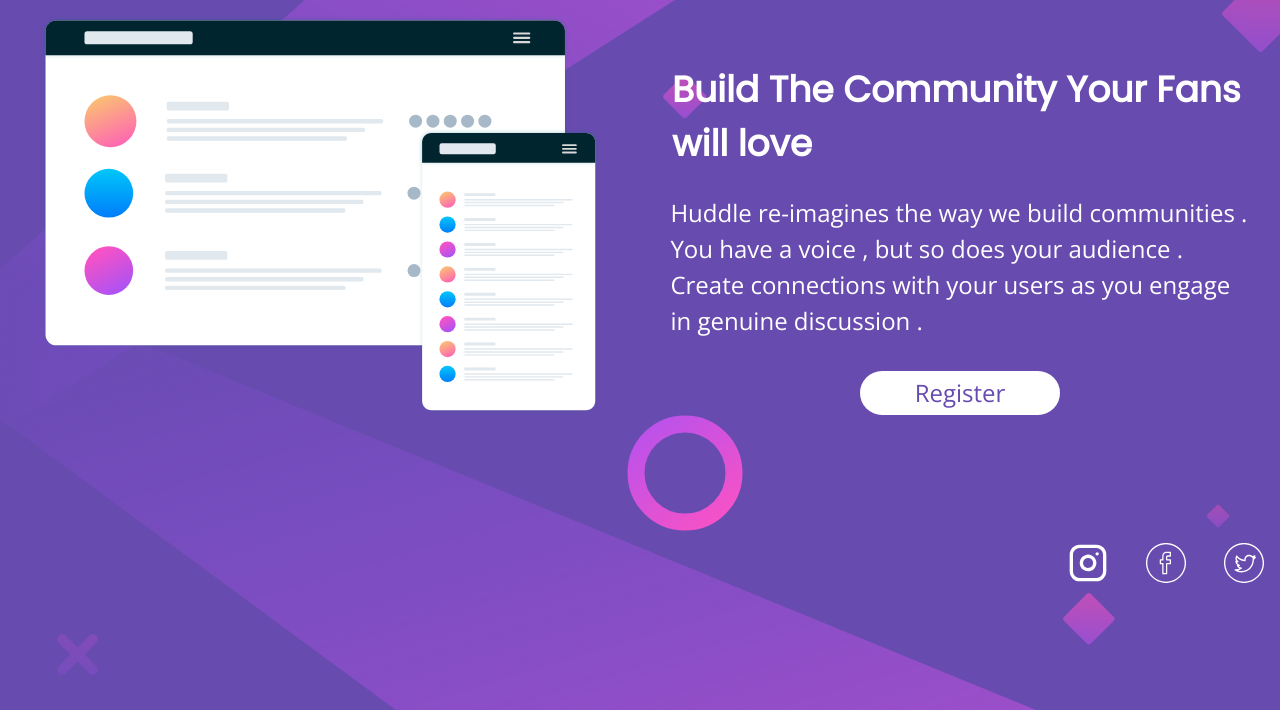
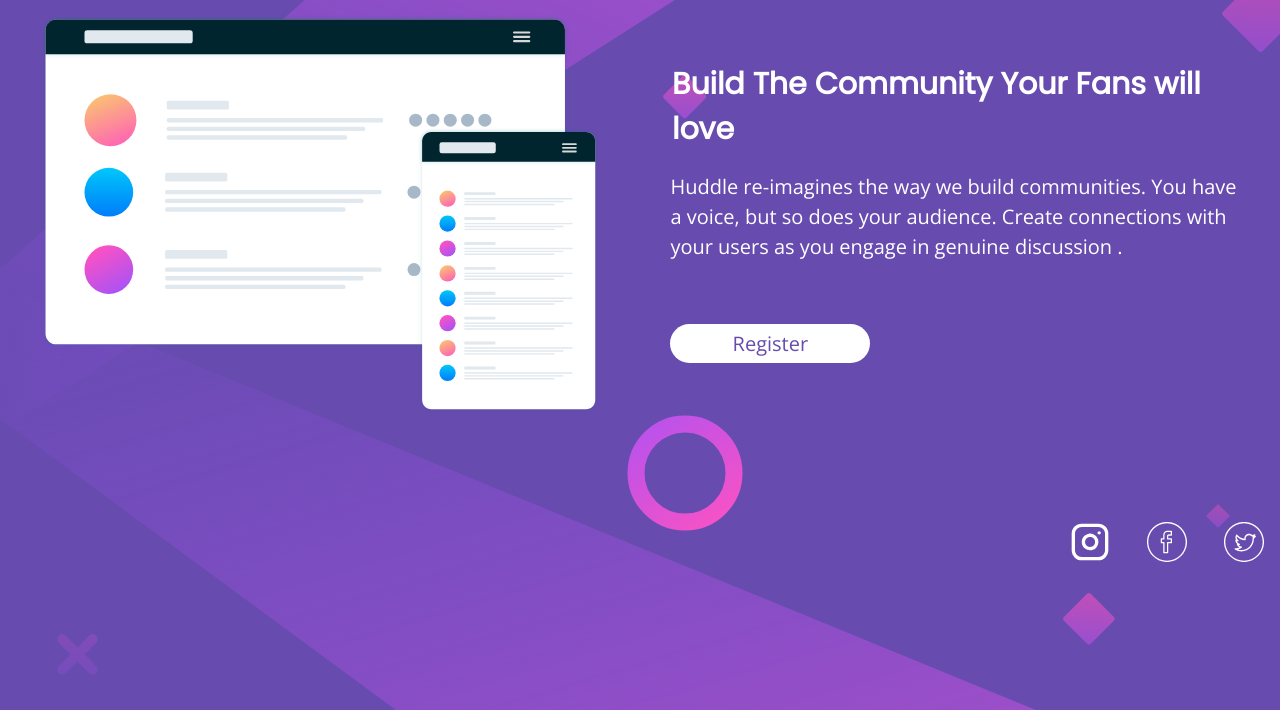
Before and after one commit to Khaltech99/huddle-landing-page, a plain HTML site: page index.html in a window 1280 px wide. Shown: the part 90-800 px from the top of the page. Drawn offline with nearby package versions, Linux system fonts and the light colour scheme.

Commit message:
project successful

```diff
--- a/CSS/style.css
+++ b/CSS/style.css
@@ -10,8 +10,9 @@ body {
     background-repeat: no-repeat;
     background-attachment: fixed;
     background-color: var(--Violet);
-    font-size: 20px;
+    font-size: 15px;
     line-height: 1.5;
+    font-weight: 400;
 }
 
 * {
@@ -58,11 +59,15 @@ h3 {
     padding-bottom: 0;
     padding: 0 2rem;
     margin-top: 3rem;
+    font-weight: 600;
+    text-align: center;
 }
 
 .callout__text {
     margin-bottom: 2rem;
     padding: 0 1.9rem;
+    text-align: center;
+    font-weight: 400;
 }
 
 .btn {
@@ -116,7 +121,7 @@ h3 {
 
 @media screen and (min-width:1024px) {
     body {
-        font-size: 24px;
+        font-size: 20px;
     }
 }
 
@@ -143,4 +148,11 @@ h3 {
     .callout__heading {
         text-align: left;
     }
+    .callout__text {
+        text-align: left;
+    }
+    .btn {
+        align-self: flex-start;
+        margin: 1.9rem;
+    }
 }
--- a/index.html
+++ b/index.html
@@ -14,7 +14,6 @@
 </head>
 
 <body>
-    <header class="header">
     <img class="logo" src="/image/logo.svg" alt="" />
     <section class="callout grid grid-2x2">
         <img class="callout__image" src="/image/illustration-mockups.svg" alt="" />
@@ -24,7 +23,7 @@
                     Build The Community Your Fans will love
                 </h2>
                 <p class="callout__text">
-                        Huddle re-imagines the way we build communities . You have a voice , but so does your audience . Create connections with your users as you engage in genuine discussion .
+                    Huddle re-imagines the way we build communities. You have a voice, but so does your audience. Create connections with your users as you engage in genuine discussion .
                 </p>
                 <input class="btn" type="submit" value="Register" />
                 <div class="callout__icons">
@@ -41,12 +40,6 @@
             </div>
         </div>
     </section>
-    </header>
 </body>
 
 </html>
-<!-- <svg class="icon icon-instagram"><use xlink:href="#icon-instagram"></use></svg>
-<svg class="icon icon-twitter"><use xlink:href="#icon-twitter"></use></svg>
-<svg class="icon icon-facebook, social">
-  <use xlink:href="#icon-facebook, social"></use>
-</svg> -->
```
Lines whose indentation alone changed are shown as unchanged.
